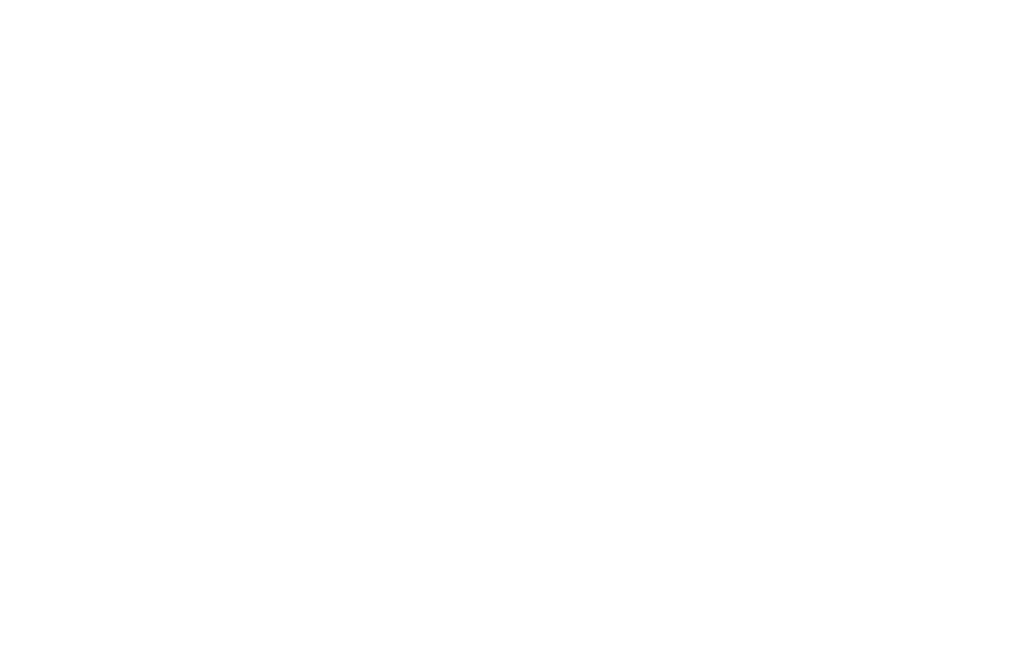
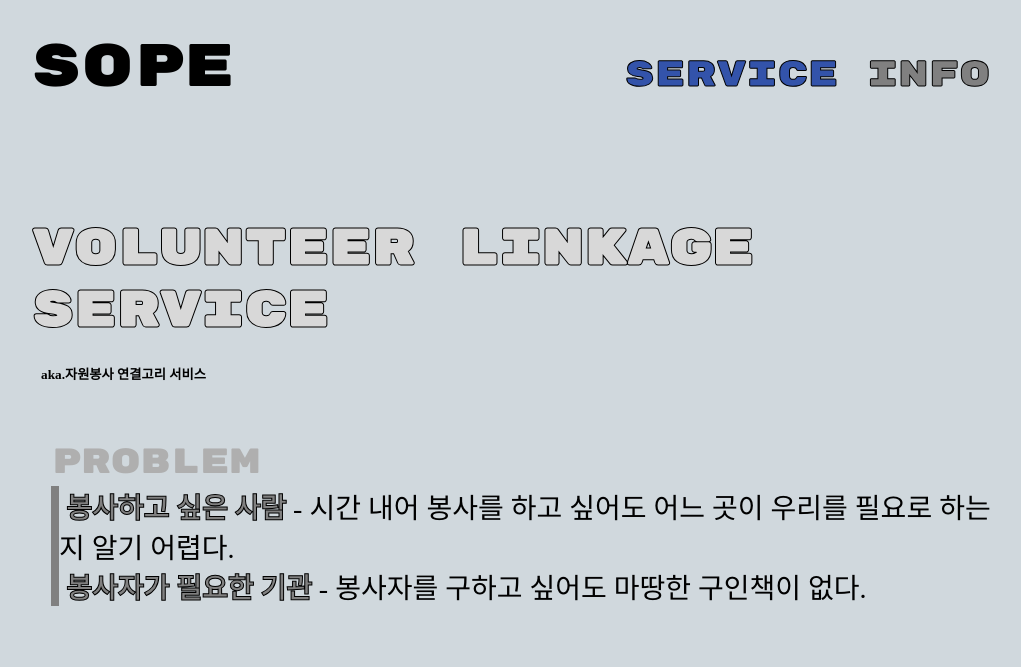
Before and after one commit to yeonsooSo/Like_Lion, a plain HTML site: page MyWebPage/service.html in a window 1280 px wide. Shown: the whole page, without its empty margins (127-1148 px from the left). Drawn offline with Linux system fonts and the light colour scheme.

Commit message:
Update 'Problem'

```diff
--- a/MyWebPage/service.html
+++ b/MyWebPage/service.html
@@ -0,0 +1,58 @@
+<!DOCTYPE html>
+<html lang="en">
+<head>
+    <meta charset="UTF-8">
+    <meta name="viewport" content="width=device-width, initial-scale=1.0">
+    <link rel="preconnect" href="https://fonts.gstatic.com">
+<link href="https://fonts.googleapis.com/css2?family=Noto+Serif+KR:wght@300;700;900&family=Rubik+Mono+One&display=swap" rel="stylesheet">
+    <title>YEONSOO</title>
+
+    <link rel="stylesheet" type="text/css" href="style.css">
+</head>
+<body>
+    <div class="frame">
+        <nav class="navigator">
+            <a href="index.html" class="name">SOPE</h3>
+            <ul>
+                <li><a href="service.html" class="nav-menu service_">SERVICE</a></li>
+                <li><a href="index.html" class="nav-menu info">INFO</a></li>
+            </ul>
+        </nav>
+
+        <div class="dashboard">
+            <h1 class="service_name">Volunteer Linkage Service</h1>
+            <h5 class="aka">aka.자원봉사 연결고리 서비스</h5>
+        </div>
+
+        <div class="description">
+            <h3 class="eng problem">problem</h3>
+            <!-- <div class="des_kr"> -->
+                <p class="des_kr">&nbsp;<a class="highlight_ t1">봉사하고 싶은 사람</a> - 시간 내어 봉사를 하고 싶어도 어느 곳이 우리를 필요로 하는지 알기 어렵다.
+                    <br>&nbsp;<a class="highlight_ t2">봉사자가 필요한 기관</a> - 봉사자를 구하고 싶어도 마땅한 구인책이 없다.
+                </p>
+            <!-- </div> -->
+            <!-- <h1 class="kr"><a class="highlight type1">이것</a><a class="highlight type2">저것</a> 좋아하는 것도 많은 낭랑 21세
+                <a class="me">소연수</a>입니다. <br><a class="highlight type3">SOPE</a>의 뜻은
+                <a class="highlight type4">SO</a>의 <a class="highlight type5">HOPE</a>,,</h1>
+            <p class="eng">The point of this page is the "CLICK CLICK" hidden variety.<br>
+                I also have a lot of <a class="highlight type6" >hidden potential</a>. Maybe..:)
+                <br><span class="comment">You don't understand what I'm saying? Move your mouse over <a class="highlight type7">the letter with the border.</a></span>
+            </p> -->
+        </div>
+
+        <!-- <div class="contact">
+            <h5 class="contact-me">contact me</h5>
+            <div class="linkes">
+                <a class="github" href="https://github.com/yeonsooSo" target="_blank">github</a>
+                <a class="instagram" href="https://www.instagram.com/s_.ysoooxy/" target="_blank">instagram</a>
+
+            </div>
+        </div> -->
+
+        <div class="recent-works"></div>
+
+        <footer class="work-footer"></footer>
+
+    </div>
+</body>
+</html>
--- a/MyWebPage/style.css
+++ b/MyWebPage/style.css
@@ -46,6 +46,10 @@ ul {
 .info {
   -webkit-text-stroke: 1px black;
 }
+.service_ {
+  color: #3353aa;
+  -webkit-text-stroke: 1px black;
+}
 .service:hover {
   background-color: rgb(103, 18, 214);
 }
@@ -63,6 +67,36 @@ a:hover {
 }
 
 /*dash board*/
+.service_name {
+  font-size: 50px;
+  color: rgb(110, 110, 110);
+  -webkit-text-stroke: 1px black;
+
+  margin-bottom: 0;
+  display: flex;
+  flex-direction: row;
+  font-family: "Rubik Mono One";
+
+  background: linear-gradient(
+    to right,
+    rgb(216, 216, 216) 50%,
+    rgb(105, 105, 105) 50%,
+    rgb(218, 185, 36)
+  );
+  background-size: 200%;
+  background-clip: text;
+  -webkit-background-clip: text;
+  -webkit-text-fill-color: transparent;
+  transition: 0.5s ease-out;
+}
+.service_name:hover {
+  background-position: -100%;
+}
+.aka {
+  font-family: "Noto Serif KR";
+  margin-left: 10px;
+  /* margin-top: 5px; */
+}
 
 .dashboard {
   display: flex;
@@ -77,6 +111,10 @@ a:hover {
 .eng {
   font-family: "Rubik Mono One";
   font-weight: 100;
+}
+.problem {
+  color: rgb(175, 175, 175);
+  margin-bottom: 2px;
 }
 .comment {
   font-size: 10px;
@@ -93,7 +131,17 @@ a:hover {
   transition: none;
   -webkit-text-stroke: 1px black;
 }
-
+.description {
+  margin-left: 20px;
+  font-size: 30px;
+  font-family: "Noto Serif KR";
+}
+.des_kr {
+  font-size: 28px;
+  margin-top: 2px;
+  border-left: 8px solid grey;
+  border-color: grey;
+}
 .highlight {
   color: white;
   -webkit-text-stroke: 1px black;
@@ -157,6 +205,16 @@ a:hover {
     text-shadow: 0 0 10px #fff, 0 0 20px #fff, 0 0 40px #fff, 0 0 80px #fff,
       0 0 120px #fff, 0 0 160px #fff; */
 }
+.highlight_ {
+  font-weight: bold;
+  -webkit-text-stroke: 1px black;
+}
+.t1:hover {
+  background-color: #3353aa;
+}
+.t2:hover {
+  background-color: teal;
+}
 /*recent works*/
 
 .contact {
```
Also changed, not shown: MyWebPage/index.html (+1 -1 lines).
